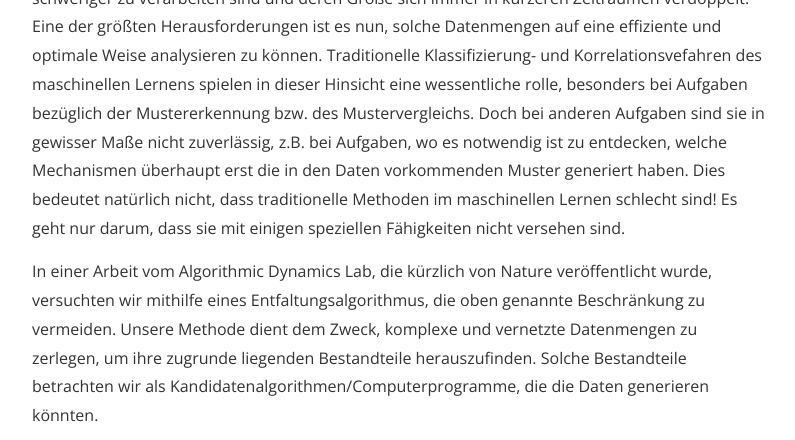
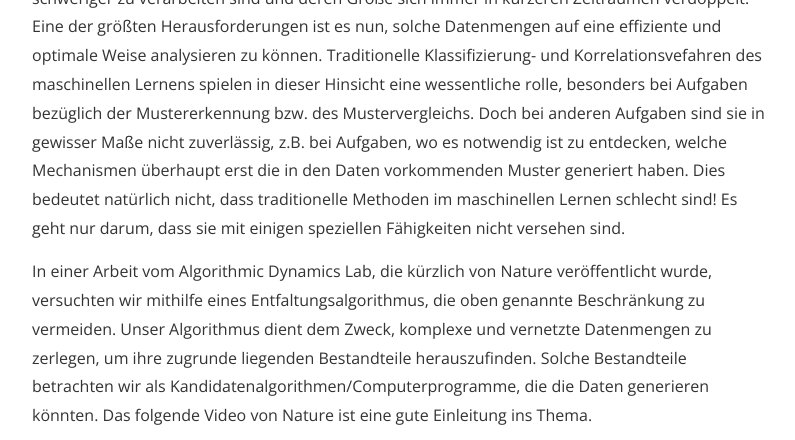
Before and after one commit to allgebrist/allgebrist.github.io, a Jekyll site: the page built from _posts/2019-03-27-dekonvolution.markdown, in a window 1280 px wide and 900 px high, scrolled down 385 px, cut to the strip 0-440 px from the top of the window. Shown: the whole strip, without its empty margins (240-1035 px from the left). Built offline with Jekyll 4.4.1, drawn with Linux system fonts in a browser that asks for light colours; nearby versions of some CDN libraries.

Commit message:
Update 2019-03-27-dekonvolution.markdown

```diff
--- a/_posts/2019-03-27-dekonvolution.markdown
+++ b/_posts/2019-03-27-dekonvolution.markdown
@@ -9,7 +9,7 @@ tags:	maschinelleslernen
 
 Heutzutage produziert die globale Wissenschaft ganz riesige Mengen von Daten, die immer schweriger zu verarbeiten sind und deren Größe sich immer in kürzeren Zeiträumen verdoppelt. Eine der größten Herausforderungen ist es nun, solche Datenmengen auf eine effiziente und optimale Weise analysieren zu können. Traditionelle Klassifizierung- und Korrelationsvefahren des maschinellen Lernens spielen in dieser Hinsicht eine wessentliche rolle, besonders bei Aufgaben bezüglich der Mustererkennung bzw. des Mustervergleichs. Doch bei anderen Aufgaben sind sie in gewisser Maße nicht zuverlässig, z.B. bei Aufgaben, wo es notwendig ist zu entdecken, welche Mechanismen überhaupt erst die in den Daten vorkommenden Muster generiert haben. Dies bedeutet natürlich nicht, dass traditionelle Methoden im maschinellen Lernen schlecht sind! Es geht nur darum, dass sie mit einigen speziellen Fähigkeiten nicht versehen sind.
 
-In einer Arbeit vom Algorithmic Dynamics Lab, die kürzlich von Nature veröffentlicht wurde, versuchten wir mithilfe eines Entfaltungsalgorithmus, die oben genannte Beschränkung zu vermeiden. Unsere Methode dient dem Zweck, komplexe und vernetzte Datenmengen zu zerlegen, um ihre zugrunde liegenden Bestandteile herauszufinden. Solche Bestandteile betrachten wir als Kandidatenalgorithmen/Computerprogramme, die die Daten generieren könnten.
+In einer Arbeit vom Algorithmic Dynamics Lab, die kürzlich von Nature veröffentlicht wurde, versuchten wir mithilfe eines Entfaltungsalgorithmus, die oben genannte Beschränkung zu vermeiden. Unser Algorithmus dient dem Zweck, komplexe und vernetzte Datenmengen zu zerlegen, um ihre zugrunde liegenden Bestandteile herauszufinden. Solche Bestandteile betrachten wir als Kandidatenalgorithmen/Computerprogramme, die die Daten generieren könnten. Das folgende Video von Nature ist eine gute Einleitung ins Thema.
 
 <iframe width="668" height="376" src="https://www.youtube.com/embed/rkmz7DAA-t8" frameborder="0" allow="accelerometer; autoplay; encrypted-media; gyroscope; picture-in-picture" allowfullscreen>&nbsp;</iframe>
 
```
